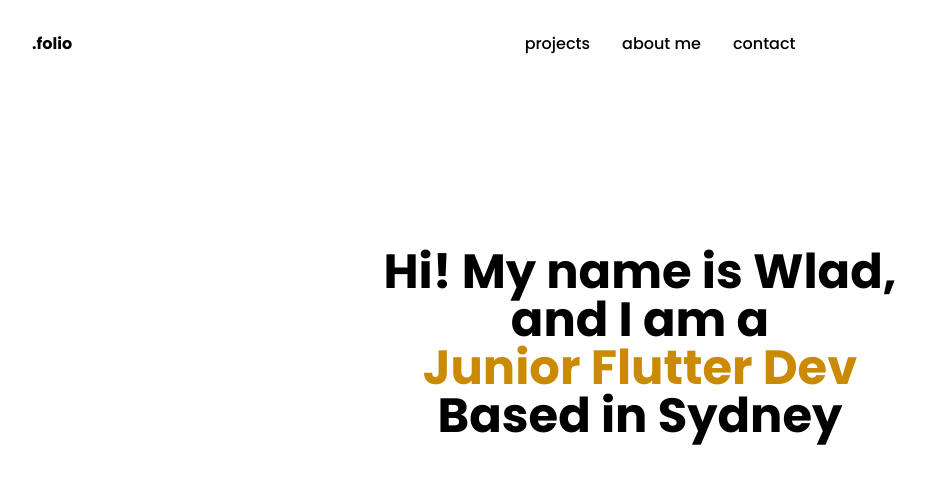
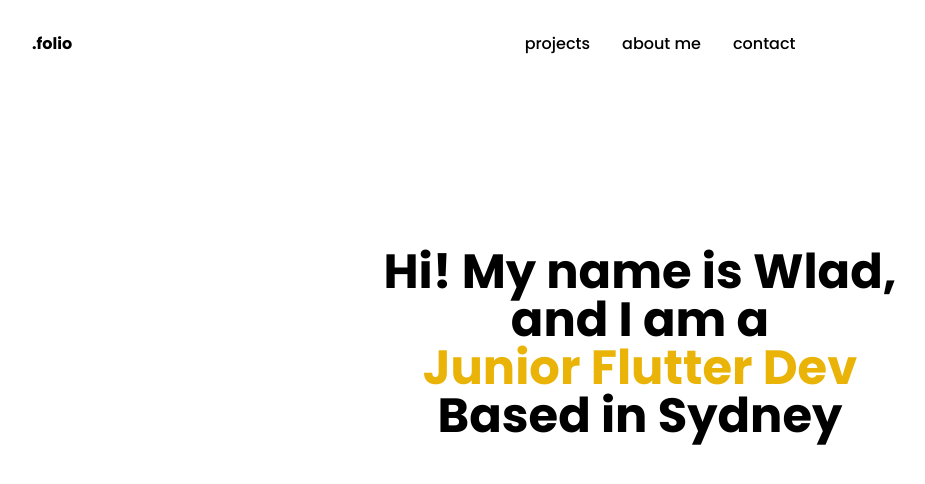
Before and after one commit to yagoramires/portfolio-2023, a Next.js app: page / in a window 1280 px wide. Shown: the top 484 px of the page, without its empty margins (0-925 px from the left). Built offline with nearby package versions, Linux system fonts and the light colour scheme.

Commit message:
style: fix na cor do texto animado

```diff
--- a/app/components/AnimatedText/index.jsx
+++ b/app/components/AnimatedText/index.jsx
@@ -3,7 +3,7 @@ import './styles.css';
 
 const AnimatedText = () => {
   return (
-    <h2 className='text-5xl font-bold text-center text-yellow-600 max-h-12 overflow-hidden'>
+    <h2 className='text-5xl font-bold text-center text-yellow-500 max-h-12 overflow-hidden'>
       <ul className='dynamic'>
         <li className='item'>
           <span className='text'>Junior Flutter Dev</span>
```
